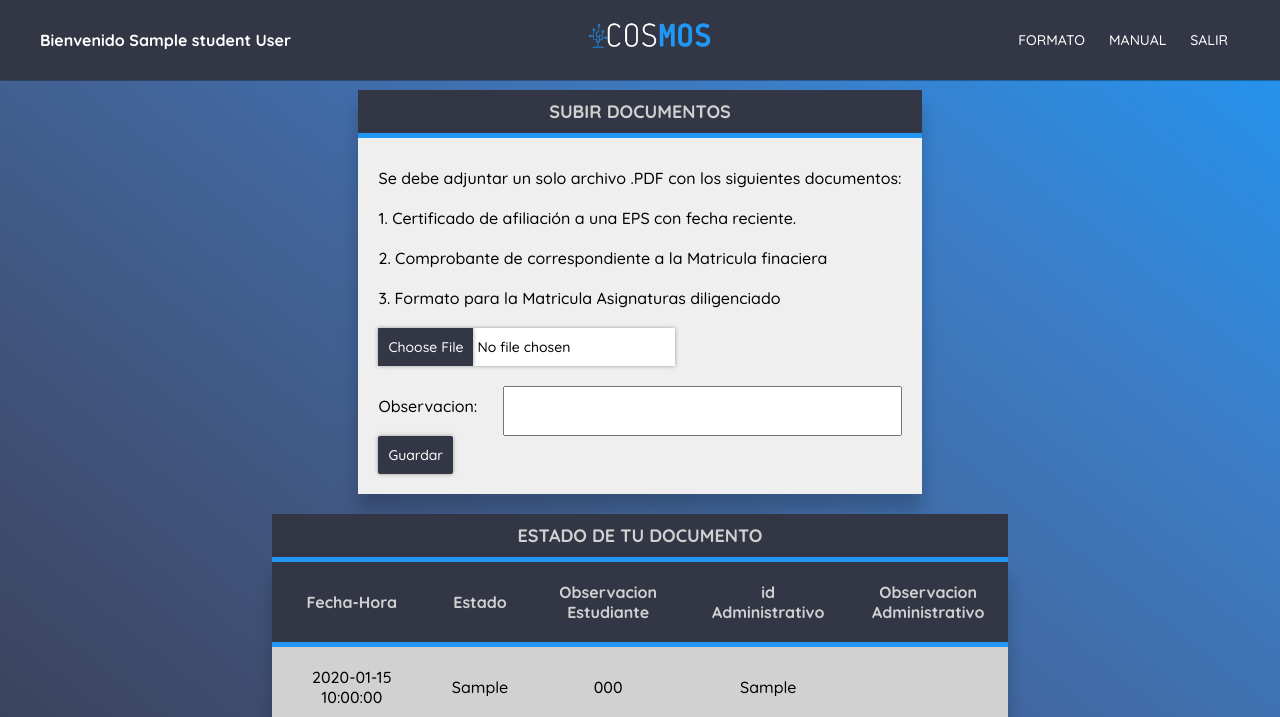
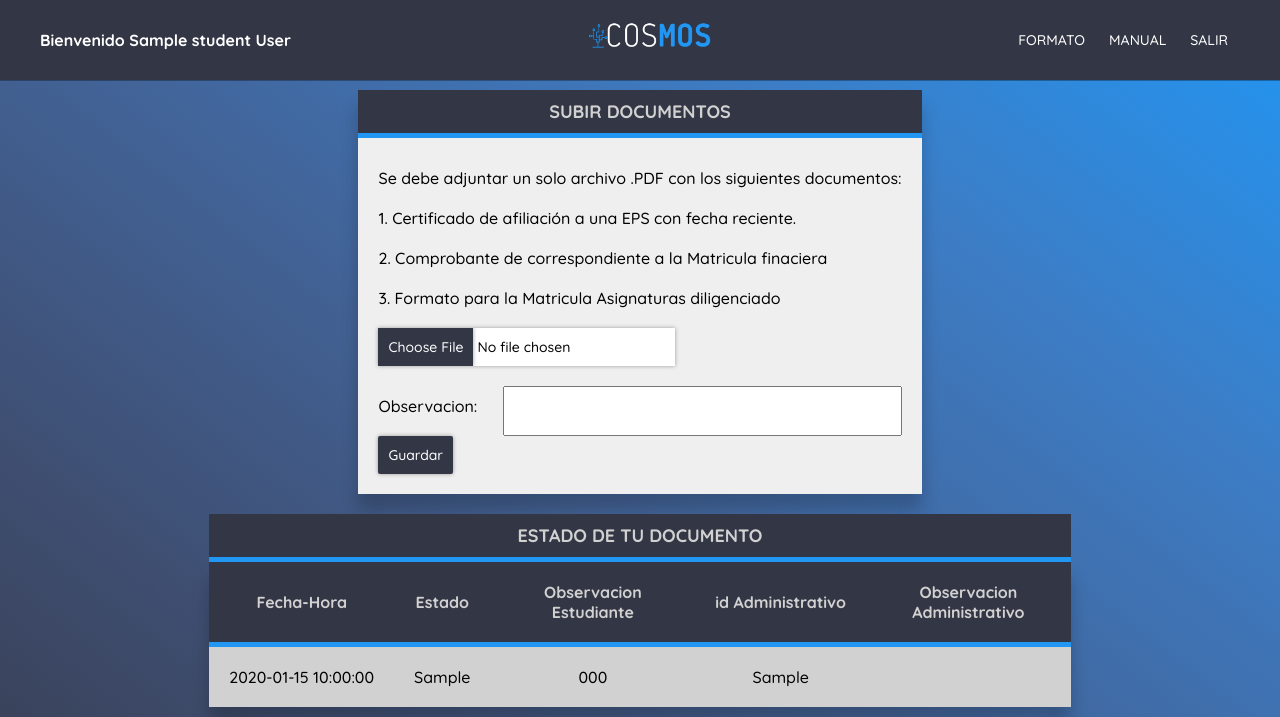
Before and after one commit to Roarco/deploy_proct, a Flask app: template app/templates/home_student.html in a window 1280 px wide. Shown: the top 717 px of the page. Run offline with Flask 2, Linux system fonts and the light colour scheme; the template is opened without the code that fills it: most values are stand-ins (such as "Sample title", 1, 10 or a date in 2020); parts of the project's set-up code (start-up, migrations or seed data) failed here and were passed over; some libraries are stand-ins or nearby versions; grey boxes are pictures that could not be loaded.

Commit message:
14022022 se completó etiqueta de home admin y se estilizó tabla

```diff
--- a/app/static/css/home_adm.css
+++ b/app/static/css/home_adm.css
@@ -69,6 +69,11 @@ body {
     padding:15px;
     text-align:center;
     font-size:var(--sm);
+    max-width: 150px;
+    word-wrap: break-word;
+}
+.obs__esp{
+    max-width: 220px;
 }
 .estado-documento table thead ,caption{
     background-color:var(--textDark);
--- a/app/static/css/home_student.css
+++ b/app/static/css/home_student.css
@@ -145,7 +145,7 @@ img{
     flex-direction: column;
     align-items: center;
     justify-content: center;
-    max-width: 800px;
+    max-width: 1024px;
 }
 
 /* Estilos de tabla */
@@ -159,8 +159,8 @@ img{
     padding:20px;
     text-align: center;
     font-size:var(--md);
-    max-width: 160px;
-    white-space: normal;
+    max-width: 204.8px;
+    word-wrap: break-word;
 }
 .estado-documento table thead, caption{
     background-color:var(--textDark);
--- a/app/templates/home_student.html
+++ b/app/templates/home_student.html
@@ -7,7 +7,7 @@
     <link rel="stylesheet" href="../static/css/home_student.css">
     <link rel="stylesheet" href="../static/css/footer.css">
     <link rel="stylesheet" href="../static/css/whatsapp.css">
-    <link rel="stylesheet" href="../static/css/menssages.css"
+    <link rel="stylesheet" href="../static/css/menssages.css">
     <script src="https://kit.fontawesome.com/79f542cb27.js" crossorigin="anonymous"></script>
     <title>Home</title>
 </head>
--- a/app/templates/partial/main_home_adm.html
+++ b/app/templates/partial/main_home_adm.html
@@ -31,9 +31,9 @@
                 {% if document.id_state %}
                 <td id="tdState">{{document.State.description}}</td>
                 {% endif %}
-                <td>{{document.student_observation}}</td>
+                <td class="obs__esp">{{document.student_observation}}</td>
                 {% if document.administrative_observation != None %}
-                <td>{{document.administrative_observation}}</td>
+                <td class="obs__esp">{{document.administrative_observation}}</td>
                 {% else %}
                 <td></td>
                 {% endif %}
--- a/app/templates/partial/main_home_student.html
+++ b/app/templates/partial/main_home_student.html
@@ -19,6 +19,7 @@
               id="observacion"
               cols="30"
               rows="10"
+              required maxlength="100"
             ></textarea>
           </div>
           <button class="ripple">
```
